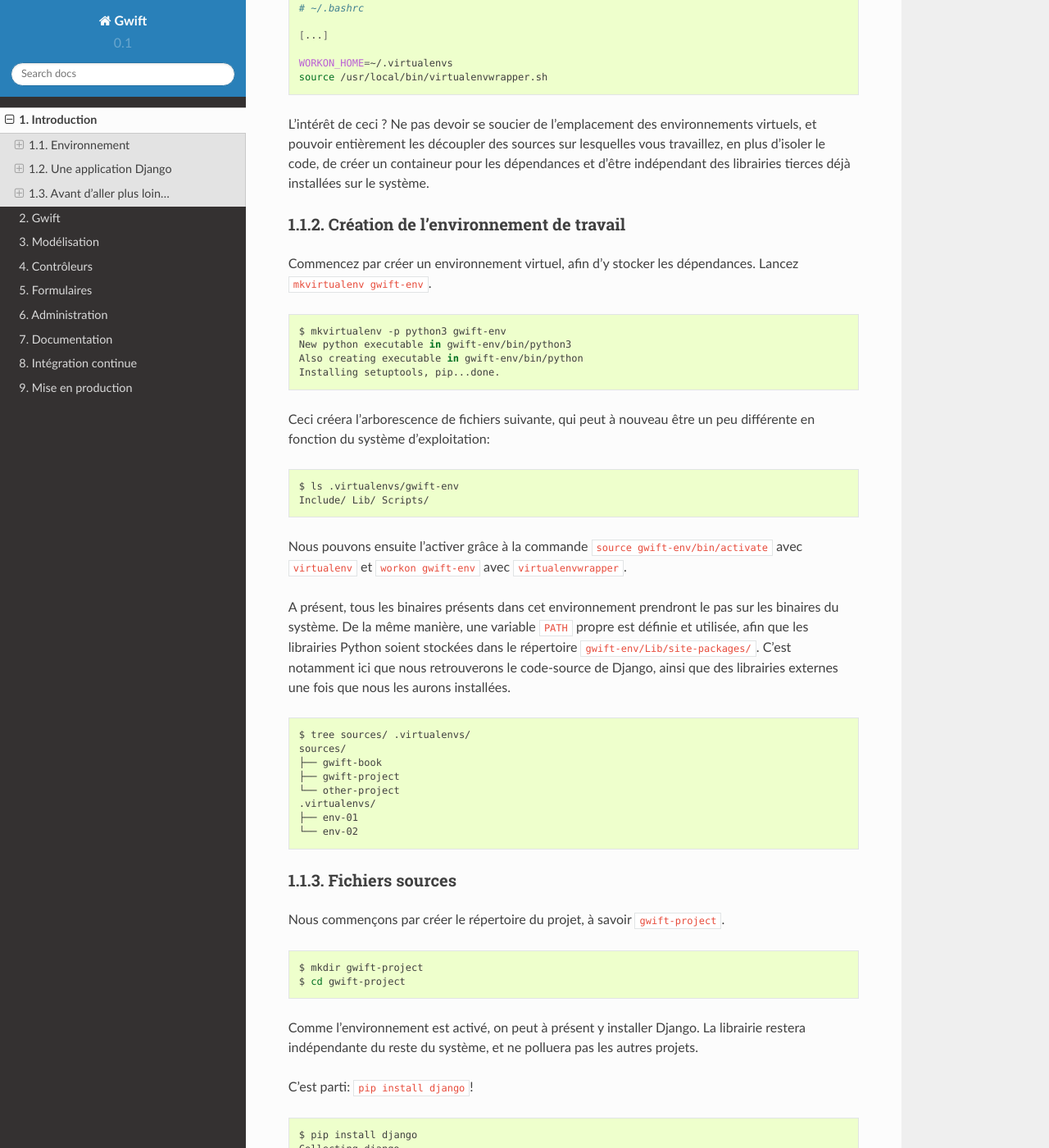
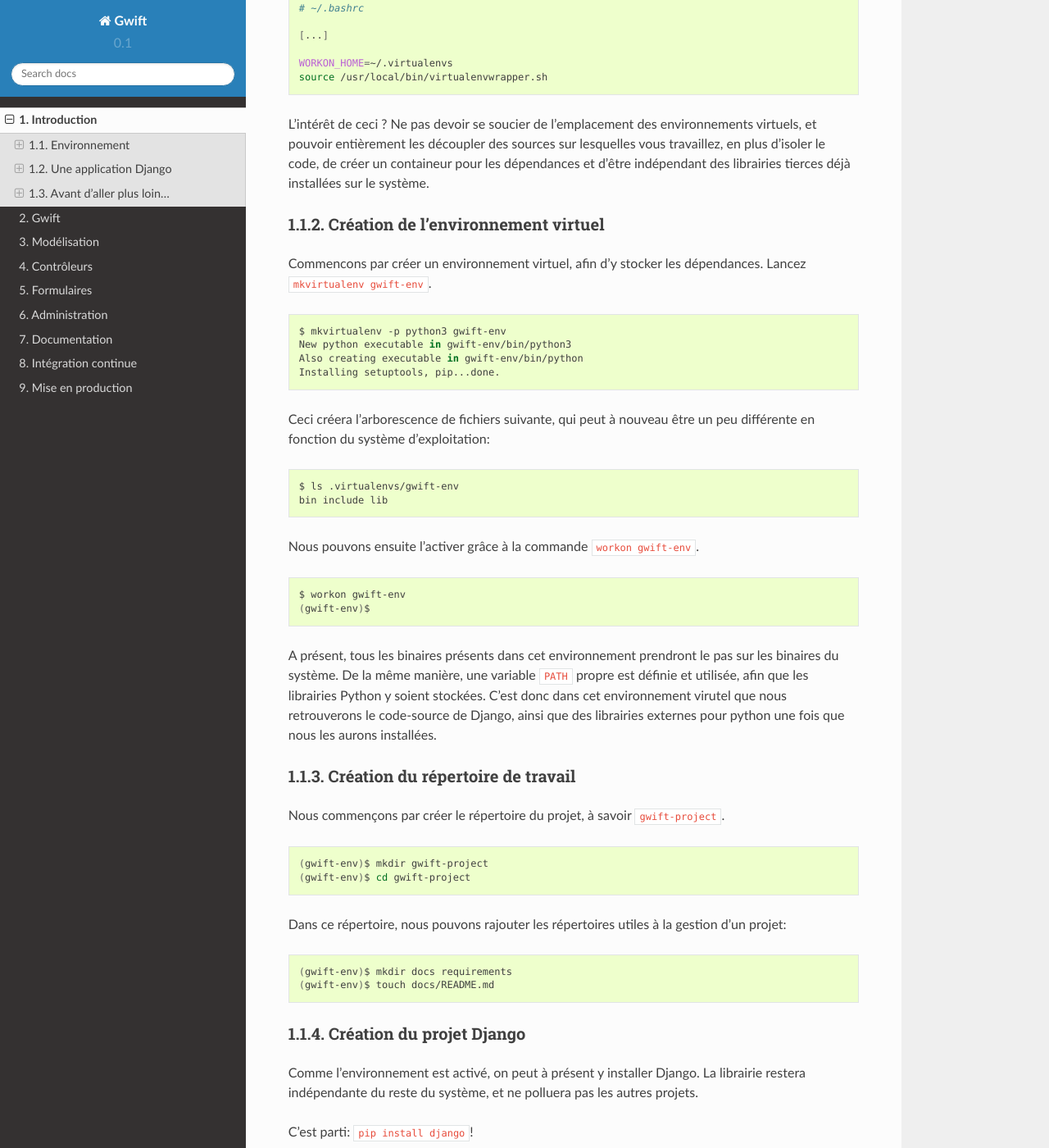
Before and after one commit to Grimbox/gwift-book, a Sphinx documentation site: the page built from source/intro.rst, in a window 1280 px wide and 1400 px high, scrolled down 857 px. Shown: the whole window at 82% size. Built offline with Sphinx 7.4.7 and the Read the Docs theme 2.0.0, drawn with Linux system fonts in a browser that asks for light colours; some of the changed text lies outside the part shown.

Commit message:
Use only virtualenvwrapper and update structure of prerequisites

```diff
--- a/source/intro/01-prerequisites.rst
+++ b/source/intro/01-prerequisites.rst
@@ -26,10 +26,10 @@ Suivant votre OS, il sera sans doute nécessaire d'éditer le fichier ``~/.bashr
 
 L'intérêt de ceci ? Ne pas devoir se soucier de l'emplacement des environnements virtuels, et pouvoir entièrement les découpler des sources sur lesquelles vous travaillez, en plus d'isoler le code, de créer un containeur pour les dépendances et d'être indépendant des librairies tierces déjà installées sur le système.
 
-Création de l'environnement de travail
-======================================
+Création de l'environnement virtuel
+===================================
 
-Commencez par créer un environnement virtuel, afin d'y stocker les dépendances. Lancez ``mkvirtualenv gwift-env``.
+Commencons par créer un environnement virtuel, afin d'y stocker les dépendances. Lancez ``mkvirtualenv gwift-env``.
 
 .. code-block:: shell
 
@@ -43,32 +43,36 @@ Ceci créera l'arborescence de fichiers suivante, qui peut à nouveau être un p
 .. code-block:: shell
 
     $ ls .virtualenvs/gwift-env
-    Include/ Lib/ Scripts/
+    bin include lib
 
-Nous pouvons ensuite l'activer grâce à la commande ``source gwift-env/bin/activate`` avec ``virtualenv`` et ``workon gwift-env`` avec ``virtualenvwrapper``.
-
-A présent, tous les binaires présents dans cet environnement prendront le pas sur les binaires du système. De la même manière, une variable ``PATH`` propre est définie et utilisée, afin que les librairies Python soient stockées dans le répertoire ``gwift-env/Lib/site-packages/``. C'est notamment ici que nous retrouverons le code-source de Django, ainsi que des librairies externes une fois que nous les aurons installées.
+Nous pouvons ensuite l'activer grâce à la commande ``workon gwift-env``.
 
 .. code-block:: shell
 
-    $ tree sources/ .virtualenvs/
-    sources/
-    ├── gwift-book
-    ├── gwift-project
-    └── other-project
-    .virtualenvs/
-    ├── env-01
-    └── env-02
+    $ workon gwift-env
+    (gwift-env)$
 
-Fichiers sources
-================
+A présent, tous les binaires présents dans cet environnement prendront le pas sur les binaires du système. De la même manière, une variable ``PATH`` propre est définie et utilisée, afin que les librairies Python y soient stockées. C'est donc dans cet environnement virutel que nous retrouverons le code-source de Django, ainsi que des librairies externes pour python une fois que nous les aurons installées.
+
+Création du répertoire de travail
+=================================
 
 Nous commençons par créer le répertoire du projet, à savoir ``gwift-project``.
 
 .. code-block:: shell
 
-    $ mkdir gwift-project
-    $ cd gwift-project
+    (gwift-env)$ mkdir gwift-project
+    (gwift-env)$ cd gwift-project
+
+Dans ce répertoire, nous pouvons rajouter les répertoires utiles à la gestion d'un projet:
+
+.. code-block:: shell
+
+    (gwift-env)$ mkdir docs requirements
+    (gwift-env)$ touch docs/README.md
+
+Création du projet Django
+=========================
 
 Comme l'environnement est activé, on peut à présent y installer Django. La librairie restera indépendante du reste du système, et ne polluera pas les autres projets.
 
@@ -76,7 +80,7 @@ C'est parti: ``pip install django``!
 
 .. code-block:: shell
 
-    $ pip install django
+    (gwift-env)$ pip install django
     Collecting django
       Downloading Django-1.8.4-py2.py3-none-any.whl (6.2MB)
     100% |################################| 6.2MB 91kB/s  eta 0:00:01
@@ -85,24 +89,24 @@ C'est parti: ``pip install django``!
 
 Les commandes de création d'un nouveau site sont à présent disponibles, la principale étant ``django-admin startproject``. Par la suite, nous utiliserons ``manage.py``, qui constitue un *wrapper* autour de `django-admin`.
 
-Pour démarrer notre projet, nous lançons ``django-admin startproject gwift``.
+Pour démarrer notre projet, nous lançons donc ``django-admin startproject gwift``.
 
 .. code-block:: shell
 
-    $ django-admin startproject gwift
+    (gwift-env)$ django-admin startproject gwift
 
-Cette action aura pour effet de créer un nouveau dossier ``gwift``, dans lequel on trouve la structure suivante:
+Cette action a pour effet de créer un nouveau dossier ``gwift``, dans lequel on trouve la structure suivante:
 
 .. code-block:: shell
 
-    $ tree gwift
+    (gwift-env)$ tree gwift
     gwift
-    |-- gwift
-    |   |-- __init__.py
-    |   |-- settings.py
-    |   |-- urls.py
-    |   |-- wsgi.py
-    |-- manage.py
+    ├── gwift
+    │   ├── __init__.py
+    │   ├── settings.py
+    │   ├── urls.py
+    │   └── wsgi.py
+    └── manage.py
 
 Chacun de ces fichiers sert à:
 
@@ -125,5 +129,25 @@ Au début de chaque fichier, il suffira d'ajouter la ligne ``-r base.txt``, puis
 
 .. code-block:: shell
 
-    $ mkdir requirements
-    $ echo django >> requirements/base.txt
+    (gwift-env)$ echo django >> requirements/base.txt
+
+Structure finale de l'environnement
+===================================
+
+Nous avons donc la strucutre finale pour notre environnement de travail:
+
+.. code-block:: shell
+
+    (gwift-env)$ tree ~/gwift-project
+    gwift-project/
+    ├── docs
+    │   └── README.md
+    ├── gwift
+    │   ├── gwift
+    │   │   ├── __init__.py
+    │   │   ├── settings.py
+    │   │   ├── urls.py
+    │   │   └── wsgi.py
+    │   └── manage.py
+    └── requirements
+        └── base.txt
```
